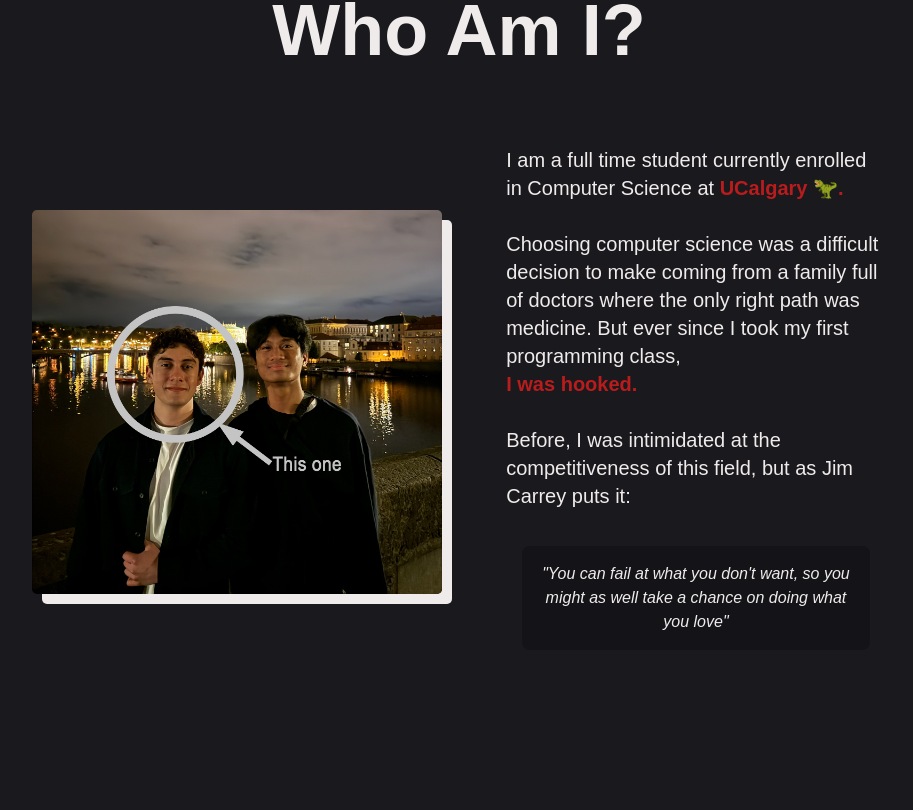
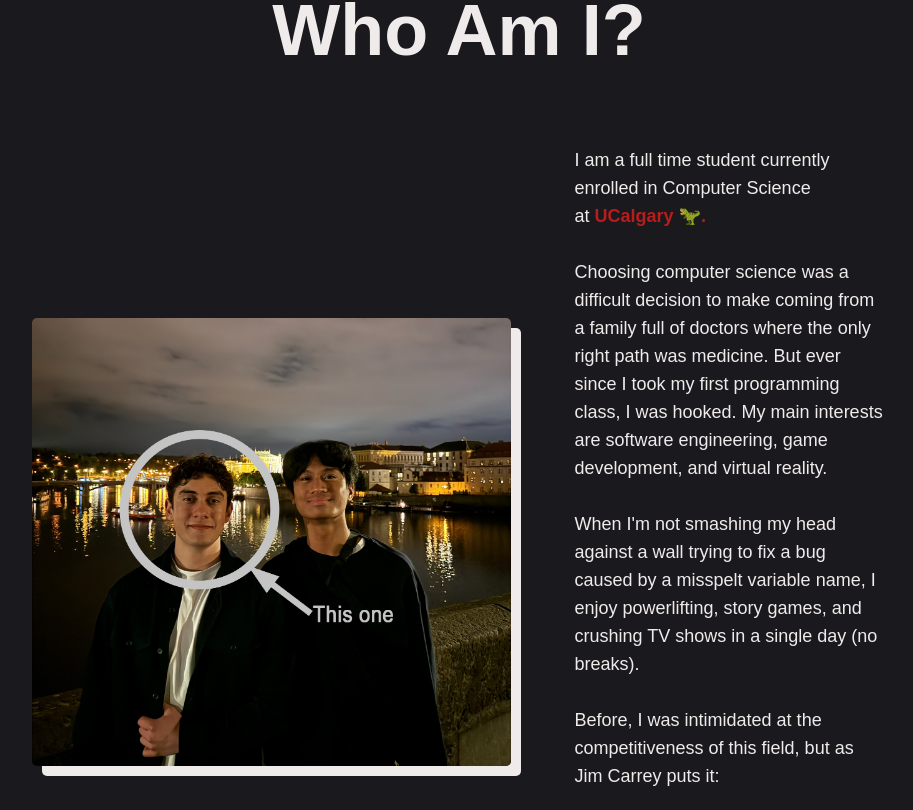
Before and after one commit to alejandrocqvd/Portfolio, a Next.js app: page / in a window 1280 px wide. Shown: the part 870-1680 px from the top of the page, without its empty margins (181-1094 px from the left). Built offline with nearby package versions, Linux system fonts and the light colour scheme.

Commit message:
updated bio

```diff
--- a/src/components/WhoAmISection.js
+++ b/src/components/WhoAmISection.js
@@ -12,17 +12,19 @@ const WhoAmISection = () => {
     <section ref={ref} className={`relative -top-36 ${inView ? 'section-visible' : 'section-hidden'}`}>
       <p className="text-5xl md:text-7xl font-bold text-center mb-10 md:mb-20 mt-12">Who Am I?</p>
       <div className="flex flex-col md:flex-row justify-center items-center w-9/12 md:w-8/12">
-        <img src="/portrait.png" className="h-96 w-auto object-cover white-box-shadow md:flex-1 mb-10 md:mb-0 md:mr-8" alt="Portrait" />
+        <img src="/portrait.png" className="h-[28rem] w-auto object-cover white-box-shadow md:flex-1 mb-10 md:mb-0 md:mr-8" alt="Portrait" />
         <div className="flex flex-col justify-center items-center md:flex-1 md:ml-8">
-          <p className="text-xl">
+          <p className="text-lg">
             I am a full time student currently enrolled in Computer Science at
-            <span className="font-bold text-red-700"> UCalgary 🦖.</span>
+            <span className="font-bold text-red-700 whitespace-nowrap"> UCalgary 🦖.</span>
             <br /><br />
             Choosing computer science was a difficult decision to make coming from a family full
             of doctors where the only right path was medicine. But ever since I took my first
-            programming class,
-            <br />
-            <span className="font-bold text-red-700">I was hooked.</span>
+            programming class, I was hooked. My main interests are software engineering, game development,
+            and virtual reality.
+            <br /><br />
+            When I'm not smashing my head against a wall trying to fix a bug caused by a misspelt
+            variable name, I enjoy powerlifting, story games, and crushing TV shows in a single day (no breaks).
             <br /><br />
             Before, I was intimidated at the competitiveness of this field, but as Jim Carrey puts it:
             <br /><br />
```
